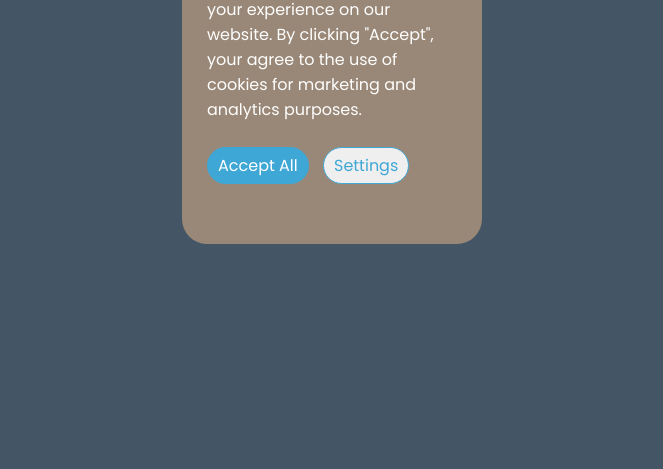
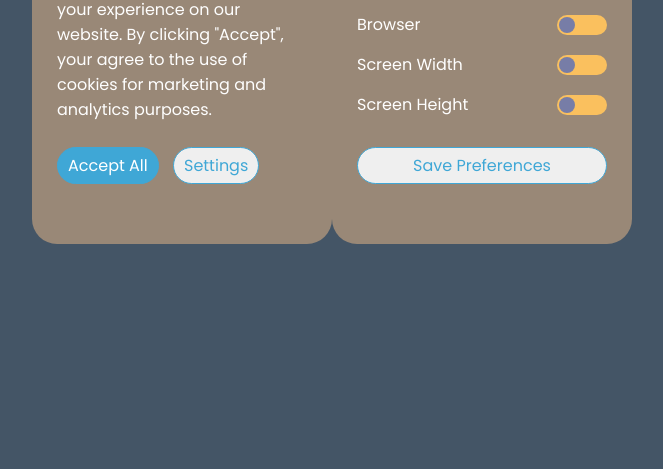
Before and after one commit to dave-sommerville/cookie-dialogue, a plain HTML site: page index.html in a window 1280 px wide. Shown: the part 331-800 px from the top of the page, without its empty margins (308-971 px from the left). Drawn offline with Linux system fonts and the light colour scheme.

Commit message:
Modals sizes adjusted

```diff
--- a/index.html
+++ b/index.html
@@ -17,7 +17,7 @@
 	<script src="./src/js/app.js" defer></script>
 </head>
 <body>
-	<main class="flex f-col">
+	<main class="flex">
 	 <section>
 			<div class="cookie-dialogue hidden flex f-col">
 				<h3>Cookies</h3>
@@ -28,12 +28,12 @@
 					and analytics purposes.
 				</p>
 				<p>
-					<button class="accept">Accept All</button>
-					<button class="settings">Settings</button>
+					<button class="accept cursor-pointer">Accept All</button>
+					<button class="settings cursor-pointer">Settings</button>
 				</p>
 			</div>
 		</section>
-		<section class="cookie-settings hidden flex f-col">
+		<section class="cookie-settings flex f-col">
 			<h3>
 				Settings
 			</h3>
@@ -75,7 +75,7 @@
 					</div>
 				</div>
 			</div>
-			<button class="save-preferences">Save Preferences</button>
+			<button class="save-preferences cursor-pointer">Save Preferences</button>
 		</section>
 	</main>
 </body>
--- a/src/css/style.css
+++ b/src/css/style.css
@@ -80,6 +80,10 @@ button:hover {
 	transform: scale(1.02) translateY(-2px);
 }
 
+.save-preferences {
+	margin: 15px 0px;
+}
+
 .accept {
 	margin-right: 10px;
 	color: #fff;
@@ -89,28 +93,29 @@ button:hover {
 .toggle-group {
   display: flex;
   flex-direction: column;
-  gap: 20px;
 }
 
 /* Individual toggle item */
 .toggle-item {
   display: flex;
   align-items: center;
+	justify-content: space-between;
   gap: 15px;
+	margin-bottom: 15px;
 }
 
 /* Text for each toggle */
 .toggle-text {
   font-size: 1rem;
-  color: var(--clr-dark-text, #333);
+  color: #fff;
 }
 
 /* Reuse existing toggle styles */
 .toggle-container {
   display: inline-block;
   position: relative;
-  width: 70px;
-  height: 40px;
+  width: 50px;
+  height: 20px;
 }
 
 .toggle-checkbox {
@@ -129,10 +134,10 @@ button:hover {
 
 .toggle-ball {
   position: absolute;
-  top: 3px;
-  left: 3px;
-  width: 33px;
-  height: 33px;
+  top: 2px;
+  left: 2px;
+  width: 16px;
+  height: 16px;
   background-color: var(--clr-drk-1);
   transition: transform 0.3s ease;
 }
```
